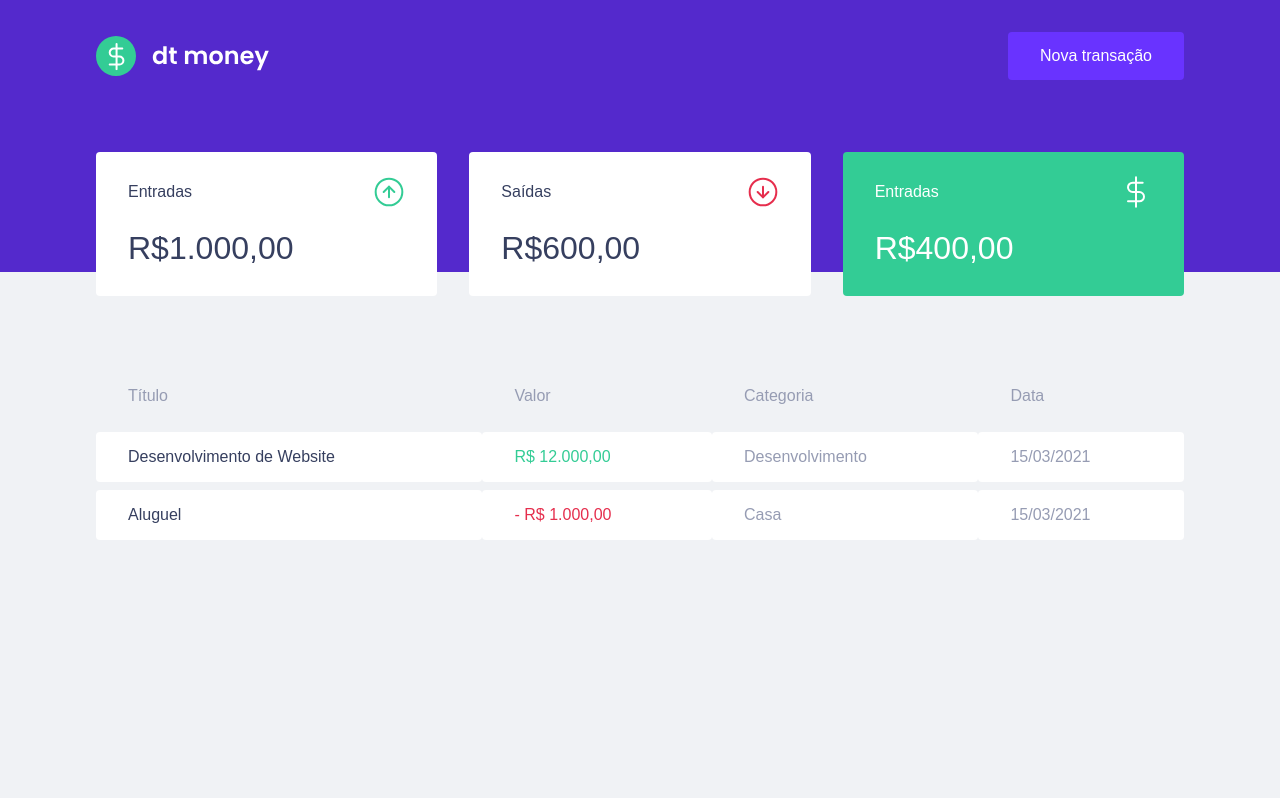
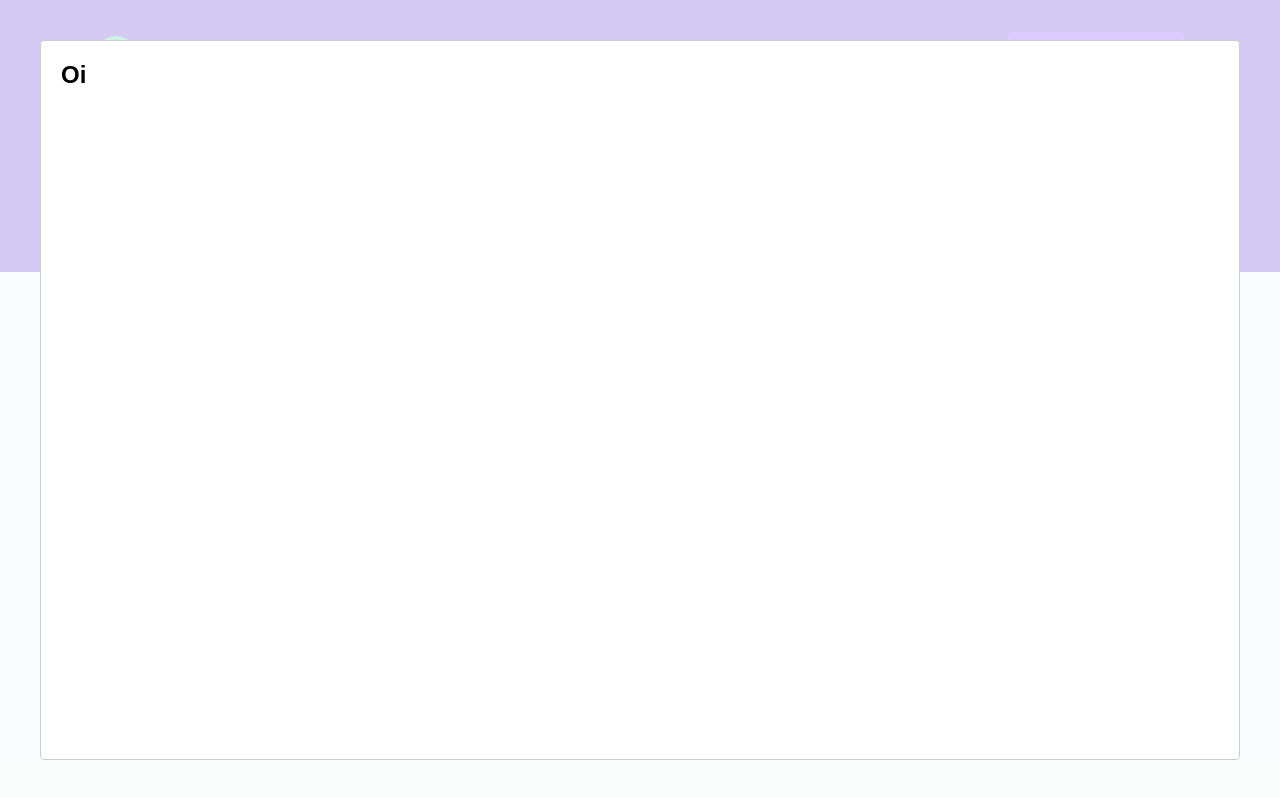
Before and after one commit to murilojssilva/02-ignite-dtmoney, a React (Create React App) app: page / in a window 1280 px wide. Both pictures are taken after a click on the button "Nova transação". Built offline with nearby package versions, Linux system fonts and the light colour scheme; no server answers; the HTML template or start-up script is replaced by a standard one; what miragejs would draw is missing.

Commit message:
Aula 13 - Configurando modal de criaçao

```diff
--- a/package.json
+++ b/package.json
@@ -7,6 +7,7 @@
     "miragejs": "^0.1.41",
     "react": "^17.0.1",
     "react-dom": "^17.0.1",
+    "react-modal": "^3.12.1",
     "react-scripts": "4.0.3",
     "styled-components": "^5.2.1",
     "web-vitals": "^1.0.1"
@@ -19,6 +20,7 @@
     "@types/node": "^12.0.0",
     "@types/react": "^17.0.0",
     "@types/react-dom": "^17.0.0",
+    "@types/react-modal": "^3.12.0",
     "@types/styled-components": "^5.1.9",
     "typescript": "^4.1.2"
   },
--- a/src/App.tsx
+++ b/src/App.tsx
@@ -1,13 +1,35 @@
+import { useState } from "react";
+
+import Modal from "react-modal";
 import { Dashboard } from "./components/Dashboard";
 import { Header } from "./components/Header";
 
 import { GlobalStyle } from "./styles/global";
 
+Modal.setAppElement("#root");
+
 export function App() {
+  const [isNewTransactionModalOpen, setIsNewTransactionModalOpen] = useState(false);
+
+  function handleOpenNewOpenNewTransactionModal() {
+    setIsNewTransactionModalOpen(true);
+  }
+
+  function handleCloseNewOpenNewTransactionModal() {
+    setIsNewTransactionModalOpen(false);
+  }
+
   return (
     <>
-      <Header />
+      <Header onOpenNewTransactionModal={handleOpenNewOpenNewTransactionModal} />
       <Dashboard />
+
+      <Modal
+        isOpen={isNewTransactionModalOpen}
+        onRequestClose={handleCloseNewOpenNewTransactionModal}
+      >
+        <h2>Oi</h2>
+      </Modal>
       <GlobalStyle />
     </>
   );
--- a/src/components/Header/index.tsx
+++ b/src/components/Header/index.tsx
@@ -1,13 +1,18 @@
-import logo from "../../assets/logo.svg";
+import logoImg from "../../assets/logo.svg";
 
 import { Container, Content } from "./styles"
 
-export function Header() {
+interface HeaderProps {
+	onOpenNewTransactionModal: () => void;
+}
+
+export function Header({ onOpenNewTransactionModal }: HeaderProps) {
 	return (
 		<Container>
 			<Content>
-				<img src={logo} alt="dtmoney" />
-				<button type="button">Nova transação</button>
+				<img src={logoImg} alt="dtmoney" />
+				<button onClick={onOpenNewTransactionModal} type="button">Nova transação</button>
+
 			</Content>
 		</Container>
 	)
```
Also changed, not shown: 1 other file (tests, documents, lock files or other folders).
